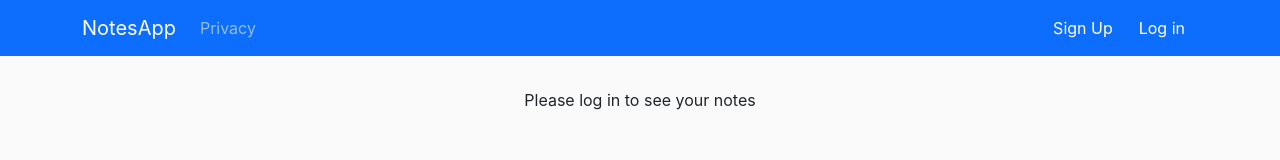
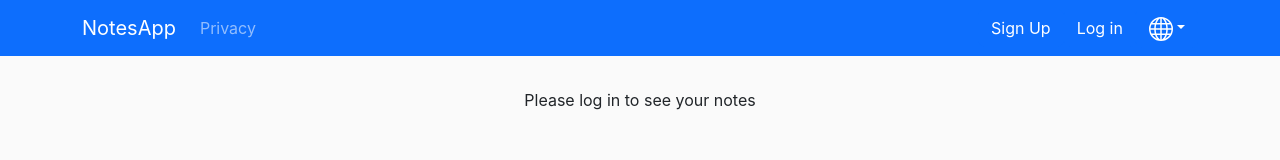
Before and after one commit to mmazzet/notes-app-react-, a React (Create React App) app in the folder frontend/: page / in a window 1280 px wide. Shown: the top 160 px of the page. Built offline with nearby package versions, Linux system fonts and the light colour scheme.

Commit message:
added missing strings and added dropdown menu functionality

```diff
--- a/frontend/public/assets/locales/en/translation.json
+++ b/frontend/public/assets/locales/en/translation.json
@@ -44,6 +44,10 @@
     "signUpModal_form_signup_button": "Sign Up",
 
     "notFoundPage":"Page not found!",
-    "privacyPage":"We care about your privacy. Promise!"
+    "privacyPage":"We care about your privacy. Promise!",
+
+    "notesPageLoggedinView_showNotesLoadingError_refresh": "Something went wrong. Please refresh the page",
+    "notesPageLoggedinView_no_notes": "You don't have any notes yet",
+    "notesPageLoggedinView_button_new_note": "Add new note"
 
 }
--- a/frontend/public/index.html
+++ b/frontend/public/index.html
@@ -26,7 +26,7 @@
     -->
     <title>Notes App</title>
   </head>
-  <body>
+  <body dir="ltr">
     <noscript>You need to enable JavaScript to run this app.</noscript>
     <div id="root"></div>
     <!--
--- /dev/null
+++ b/frontend/src/components/GlobeIcon.tsx
@@ -0,0 +1,14 @@
+const GlobeIcon = ({ width = 24, height = 24 }) => (
+    <svg
+      xmlns="http://www.w3.org/2000/svg"
+      width={width}
+      height={height}
+      fill="currentColor"
+      className="bi bi-globe"
+      viewBox="0 0 16 16"
+    >
+      <path d="M0 8a8 8 0 1 1 16 0A8 8 0 0 1 0 8zm7.5-6.923c-.67.204-1.335.82-1.887 1.855A7.97 7.97 0 0 0 5.145 4H7.5V1.077zM4.09 4a9.267 9.267 0 0 1 .64-1.539 6.7 6.7 0 0 1 .597-.933A7.025 7.025 0 0 0 2.255 4H4.09zm-.582 3.5c.03-.877.138-1.718.312-2.5H1.674a6.958 6.958 0 0 0-.656 2.5h2.49zM4.847 5a12.5 12.5 0 0 0-.338 2.5H7.5V5H4.847zM8.5 5v2.5h2.99a12.495 12.495 0 0 0-.337-2.5H8.5zM4.51 8.5a12.5 12.5 0 0 0 .337 2.5H7.5V8.5H4.51zm3.99 0V11h2.653c.187-.765.306-1.608.338-2.5H8.5zM5.145 12c.138.386.295.744.468 1.068.552 1.035 1.218 1.65 1.887 1.855V12H5.145zm.182 2.472a6.696 6.696 0 0 1-.597-.933A9.268 9.268 0 0 1 4.09 12H2.255a7.024 7.024 0 0 0 3.072 2.472zM3.82 11a13.652 13.652 0 0 1-.312-2.5h-2.49c.062.89.291 1.733.656 2.5H3.82zm6.853 3.472A7.024 7.024 0 0 0 13.745 12H11.91a9.27 9.27 0 0 1-.64 1.539 6.688 6.688 0 0 1-.597.933zM8.5 12v2.923c.67-.204 1.335-.82 1.887-1.855.173-.324.33-.682.468-1.068H8.5zm3.68-1h2.146c.365-.767.594-1.61.656-2.5h-2.49a13.65 13.65 0 0 1-.312 2.5zm2.802-3.5a6.959 6.959 0 0 0-.656-2.5H12.18c.174.782.282 1.623.312 2.5h2.49zM11.27 2.461c.247.464.462.98.64 1.539h1.835a7.024 7.024 0 0 0-3.072-2.472c.218.284.418.598.597.933zM10.855 4a7.966 7.966 0 0 0-.468-1.068C9.835 1.897 9.17 1.282 8.5 1.077V4h2.355z" />
+    </svg>
+  )
+
+  export default GlobeIcon
--- a/frontend/src/components/NavBar.tsx
+++ b/frontend/src/components/NavBar.tsx
@@ -4,6 +4,9 @@
 import NavBarLoggedOutView from "./NavBarLoggedOutView";
 import { Link } from "react-router-dom";
 import { useTranslation } from "react-i18next";
+import i18next from "i18next";
+import GlobeIcon from "./GlobeIcon";
+
 
 
 
@@ -13,6 +16,21 @@
     onLoginClicked: () => void,
     onLogoutSuccessful: () => void,
 }
+
+const languages = [
+    {
+        code: "en",
+        name: "English",
+        country_code: "ie"
+    },
+
+    {
+        code: "it",
+        name: "Italiano",
+        country_code: "it"
+    },
+
+]
 
 const NavBar = ({ loggedInUser, onSignUpClicked, onLoginClicked, onLogoutSuccessful }: NavBarProps) => {
     const { t } = useTranslation();
@@ -35,6 +53,23 @@
                             : <NavBarLoggedOutView onLoginClicked={onLoginClicked} onSignUpClicked={onSignUpClicked} />
                         }
                     </Nav>
+                    <Nav className="d-flex justify-content-end">
+                        <div className="dropdown">
+                            <button className="btn btn-primary dropdown-toggle" type="button" data-bs-toggle="dropdown" aria-expanded="false">
+                            <GlobeIcon />
+                            </button>
+                            <ul className="dropdown-menu">
+                                {languages.map(({ code, name, country_code }) => (
+                                    <li key={country_code}>
+                                        <button className="dropdown-item" onClick={() => i18next.changeLanguage(code)} >
+                                            <span className={`fi fi-${country_code} mx-2`}></span>
+                                            {name}
+                                        </button>
+                                    </li>
+                                ))}
+                            </ul>
+                        </div>
+                    </Nav>
                 </Navbar.Collapse>
             </Container>
         </Navbar>
--- a/frontend/src/components/NotesPageLoggedinView.tsx
+++ b/frontend/src/components/NotesPageLoggedinView.tsx
@@ -70,15 +70,15 @@
                 className={`mb-4 ${styleUtils.blockCenter} ${styleUtils.flexCenter}`}
                 onClick={() => setShowAddNoteDialog(true)}>
                 <FaPlus />
-                Add new note
+                {t("notesPageLoggedinView_button_new_note")}
             </Button>
             {notesLoading && <Spinner animation="border" variant="primary" />}
-            {showNotesLoadingError && <p>Something went wrong. Please refresh the page</p>}
+            {showNotesLoadingError && <p>{t("notesPageLoggedinView_showNotesLoadingError_refresh")}</p>}
             {!notesLoading && !showNotesLoadingError &&
                 <>
                     {notes.length > 0
                         ? notesGrid
-                        : <p>You don't have any notes yet</p>
+                        : <p>{t("notesPageLoggedinView_no_notes")}</p>
 
                     }
                 </>
--- a/frontend/src/index.tsx
+++ b/frontend/src/index.tsx
@@ -1,18 +1,29 @@
 import 'bootstrap/dist/css/bootstrap.min.css';
-import React from 'react';
+import 'bootstrap/dist/js/bootstrap.js';
+import 'flag-icons/css/flag-icons.min.css';
+
+import React, { Suspense } from "react";
 import ReactDOM from 'react-dom/client';
 import './styles/global.css';
 import App from './App';
 import reportWebVitals from './reportWebVitals';
 import './utils/i18n';
 
+
 const root = ReactDOM.createRoot(
   document.getElementById('root') as HTMLElement
 );
+
+const loadingMarkup = (
+  <div className="py-4 text-center"><h2>Loading...</h2></div>
+);
 root.render(
-  <React.StrictMode>
-    <App />
-  </React.StrictMode>
+  <Suspense fallback={loadingMarkup}>
+    <React.StrictMode>
+      <App />
+    </React.StrictMode>
+  </Suspense>
+
 );
 
 // If you want to start measuring performance in your app, pass a function
--- a/frontend/src/utils/i18n.ts
+++ b/frontend/src/utils/i18n.ts
@@ -3,6 +3,7 @@
 import { initReactI18next } from "react-i18next";
 import LanguageDetector from 'i18next-browser-languagedetector';
 import HttpApi from 'i18next-http-backend';
+import React, { Suspense } from "react";
 
 
 
@@ -11,6 +12,7 @@
   .use(LanguageDetector)
   .use(HttpApi)
   .init({
+    supportedLngs:["en", "it"],
     fallbackLng: "en",
     detection: {
         order: ['cookie','htmlTag', 'localStorage', 'path', 'subdomain'],
@@ -19,7 +21,6 @@
     backend: {
         loadPath: '/assets/locales/{{lng}}/translation.json'
     },
-    react: {useSuspense: false},
   });
 
 export default i18n;
--- /dev/null
+++ b/package.json
@@ -0,0 +1,6 @@
+{
+  "dependencies": {
+    "bootstrap-icons": "^1.11.3",
+    "flag-icons": "^7.2.3"
+  }
+}
```
Also changed, not shown: frontend/public/assets/locales/it/translation.json (+7 -1 lines), 1 other file (tests, documents, lock files or other folders).
